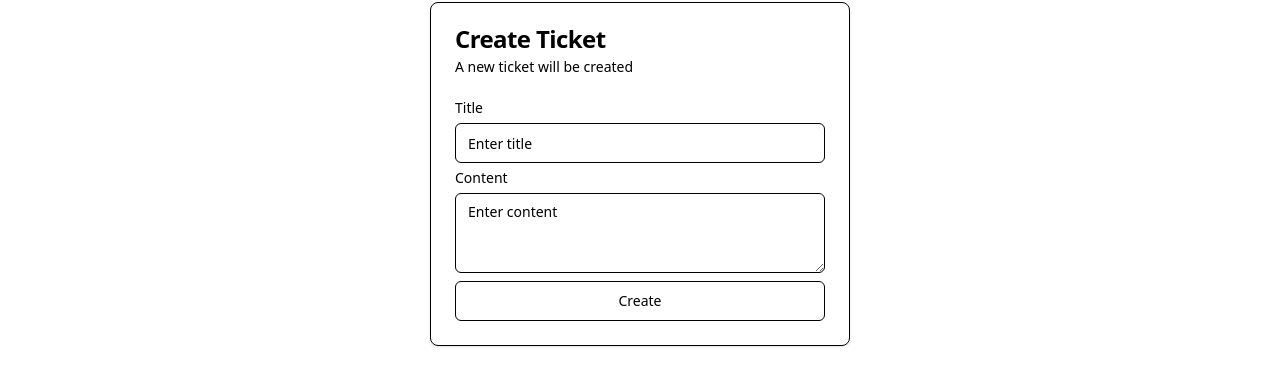
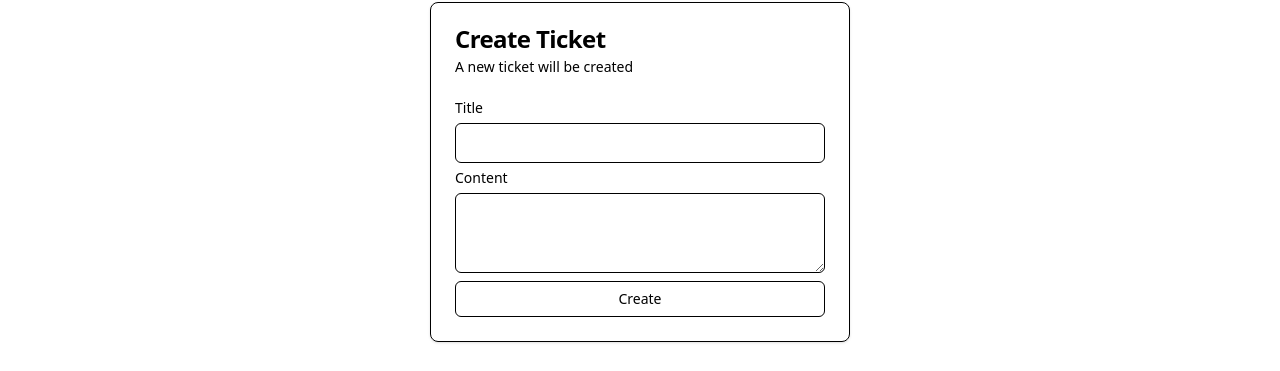
Before and after one commit to nreoch25/saas-starter-app, a Next.js app: page /tickets in a window 1280 px wide. Shown: the part 215-586 px from the top of the page. Built offline with nearby package versions, Linux system fonts and the light colour scheme; no server answers; the database is empty.

Commit message:
added form validation

```diff
--- a/package.json
+++ b/package.json
@@ -29,7 +29,8 @@
     "react": "^19.0.0",
     "react-dom": "^19.0.0",
     "react-error-boundary": "^6.0.0",
-    "tailwind-merge": "^3.4.0"
+    "tailwind-merge": "^3.4.0",
+    "zod": "^4.2.1"
   },
   "devDependencies": {
     "@eslint/eslintrc": "^3",
--- a/src/app/tickets/[ticketId]/edit/page.tsx
+++ b/src/app/tickets/[ticketId]/edit/page.tsx
@@ -1,7 +1,7 @@
 import { notFound } from "next/navigation";
 
 import { CardCompact } from "@/components/card-compact";
-import { TicketUpdateForm } from "@/features/ticket/components/ticket-update-form";
+import { TicketUpsertForm } from "@/features/ticket/components/ticket-upsert-form";
 import { getTicket } from "@/features/ticket/queries/get-ticket";
 
 type TicketEditPageProps = {
@@ -24,7 +24,7 @@ const TicketEditPage = async ({ params }: TicketEditPageProps) => {
         title="Edit Ticket"
         description="Edit an existing ticket"
         className="w-full max-w-[420px] animate-fade-from-top"
-        content={<TicketUpdateForm ticket={ticket} />}
+        content={<TicketUpsertForm ticket={ticket} />}
       />
     </div>
   );
--- a/src/app/tickets/page.tsx
+++ b/src/app/tickets/page.tsx
@@ -5,8 +5,8 @@ import { CardCompact } from "@/components/card-compact";
 import { Heading } from "@/components/heading";
 import { Placeholder } from "@/components/placeholder";
 import { Spinner } from "@/components/ui/spinner";
-import { TicketCreateForm } from "@/features/ticket/components/ticket-create-form";
 import { TicketList } from "@/features/ticket/components/ticket-list";
+import { TicketUpsertForm } from "@/features/ticket/components/ticket-upsert-form";
 
 const TicketsPage = () => {
   return (
@@ -19,7 +19,7 @@ const TicketsPage = () => {
       <CardCompact
         title="Create Ticket"
         description="A new ticket will be created"
-        content={<TicketCreateForm />}
+        content={<TicketUpsertForm />}
         className="w-full max-w-[420px] self-center"
       />
 
--- /dev/null
+++ b/src/components/form/submit-button.tsx
@@ -0,0 +1,23 @@
+"use client";
+
+import { LucideLoaderCircle } from "lucide-react";
+import { useFormStatus } from "react-dom";
+
+import { Button } from "../ui/button";
+
+type SubmitButtonProps = {
+  label: string;
+};
+
+const SubmitButton = ({ label }: SubmitButtonProps) => {
+  const { pending } = useFormStatus();
+
+  return (
+    <Button variant="outline" size="sm" disabled={pending} type="submit">
+      {pending && <LucideLoaderCircle className="h-4 w-4 animate-spin" />}
+      {label}
+    </Button>
+  );
+};
+
+export { SubmitButton };
--- a/src/features/ticket/actions/create-ticket.ts
+++ /dev/null
@@ -1,22 +0,0 @@
-"use server";
-
-import { revalidatePath } from "next/cache";
-
-import { prisma } from "@/lib/prisma";
-import { ticketsPath } from "@/paths";
-
-export const createTicket = async (formData: FormData) => {
-  const data = {
-    title: formData.get("title"),
-    content: formData.get("content"),
-  };
-
-  await prisma.ticket.create({
-    data: {
-      title: data.title as string,
-      content: data.content as string,
-    },
-  });
-
-  revalidatePath(ticketsPath());
-};
--- a/src/features/ticket/actions/update-ticket.ts
+++ /dev/null
@@ -1,27 +0,0 @@
-"use server";
-
-import { revalidatePath } from "next/cache";
-import { redirect } from "next/navigation";
-
-import { prisma } from "@/lib/prisma";
-import { ticketsPath } from "@/paths";
-
-export const updateTicket = async (id: string, formData: FormData) => {
-  const data = {
-    title: formData.get("title"),
-    content: formData.get("content"),
-  };
-
-  await prisma.ticket.update({
-    where: {
-      id,
-    },
-    data: {
-      title: data.title as string,
-      content: data.content as string,
-    },
-  });
-
-  revalidatePath(ticketsPath());
-  redirect(ticketsPath());
-};
--- /dev/null
+++ b/src/features/ticket/actions/upsert-ticket.ts
@@ -0,0 +1,42 @@
+"use server";
+
+import { revalidatePath } from "next/cache";
+import { redirect } from "next/navigation";
+import { z } from "zod";
+
+import { prisma } from "@/lib/prisma";
+import { ticketDetailPath, ticketsPath } from "@/paths";
+
+const upsertTicketSchema = z.object({
+  title: z.string().min(1).max(191),
+  content: z.string().min(1).max(1024),
+});
+
+export const upsertTicket = async (
+  id: string | undefined,
+  _actionState: { message: string; payload?: FormData },
+  formData: FormData
+) => {
+  try {
+    const data = upsertTicketSchema.parse({
+      title: formData.get("title"),
+      content: formData.get("content"),
+    });
+
+    await prisma.ticket.upsert({
+      where: { id: id || "" },
+      update: data,
+      create: data,
+    });
+  } catch {
+    return { message: "Something went wrong", payload: formData };
+  }
+
+  revalidatePath(ticketsPath());
+
+  if (id) {
+    redirect(ticketDetailPath(id));
+  }
+
+  return { message: "Ticket upserted successfully" };
+};
--- a/src/features/ticket/components/ticket-create-form.tsx
+++ /dev/null
@@ -1,24 +0,0 @@
-import { Button } from "@/components/ui/button";
-import { Input } from "@/components/ui/input";
-import { Label } from "@/components/ui/label";
-import { Textarea } from "@/components/ui/textarea";
-
-import { createTicket } from "../actions/create-ticket";
-
-const TicketCreateForm = () => {
-  return (
-    <form action={createTicket} className="flex flex-col gap-y-2">
-      <Label htmlFor="title">Title</Label>
-      <Input id="title" name="title" placeholder="Enter title" />
-
-      <Label htmlFor="content">Content</Label>
-      <Textarea id="content" name="content" placeholder="Enter content" />
-
-      <Button variant="outline" type="submit">
-        Create
-      </Button>
-    </form>
-  );
-};
-
-export { TicketCreateForm };
--- a/src/features/ticket/components/ticket-update-form.tsx
+++ /dev/null
@@ -1,31 +0,0 @@
-import { Button } from "@/components/ui/button";
-import { Input } from "@/components/ui/input";
-import { Label } from "@/components/ui/label";
-import { Textarea } from "@/components/ui/textarea";
-import { updateTicket } from "@/features/ticket/actions/update-ticket";
-import { Ticket } from "@/generated/prisma/client";
-
-type TicketUpdateFormProps = {
-  ticket: Ticket;
-};
-
-const TicketUpdateForm = ({ ticket }: TicketUpdateFormProps) => {
-  return (
-    <form
-      action={updateTicket.bind(null, ticket.id)}
-      className="flex flex-col gap-y-2"
-    >
-      <Label htmlFor="title">Title</Label>
-      <Input id="title" name="title" type="text" defaultValue={ticket.title} />
-
-      <Label htmlFor="content">Content</Label>
-      <Textarea id="content" name="content" defaultValue={ticket.content} />
-
-      <Button variant="outline" type="submit">
-        Update
-      </Button>
-    </form>
-  );
-};
-
-export { TicketUpdateForm };
--- /dev/null
+++ b/src/features/ticket/components/ticket-upsert-form.tsx
@@ -0,0 +1,53 @@
+"use client";
+
+import { useActionState } from "react";
+
+import { SubmitButton } from "@/components/form/submit-button";
+import { Input } from "@/components/ui/input";
+import { Label } from "@/components/ui/label";
+import { Textarea } from "@/components/ui/textarea";
+import { Ticket } from "@/generated/prisma/client";
+
+import { upsertTicket } from "../actions/upsert-ticket";
+
+type TicketUpsertFormProps = {
+  ticket?: Ticket;
+};
+
+const TicketUpsertForm = ({ ticket }: TicketUpsertFormProps) => {
+  const [actionState, action] = useActionState(
+    upsertTicket.bind(null, ticket?.id),
+    {
+      message: "",
+    }
+  );
+
+  return (
+    <form action={action} className="flex flex-col gap-y-2">
+      <Label htmlFor="title">Title</Label>
+      <Input
+        id="title"
+        name="title"
+        type="text"
+        defaultValue={
+          (actionState.payload?.get("title") as string) ?? ticket?.title
+        }
+      />
+
+      <Label htmlFor="content">Content</Label>
+      <Textarea
+        id="content"
+        name="content"
+        defaultValue={
+          (actionState.payload?.get("content") as string) ?? ticket?.content
+        }
+      />
+
+      <SubmitButton label={ticket ? "Edit" : "Create"} />
+
+      {actionState.message}
+    </form>
+  );
+};
+
+export { TicketUpsertForm };
```
Also changed, not shown: 1 other file (tests, documents, lock files or other folders).
